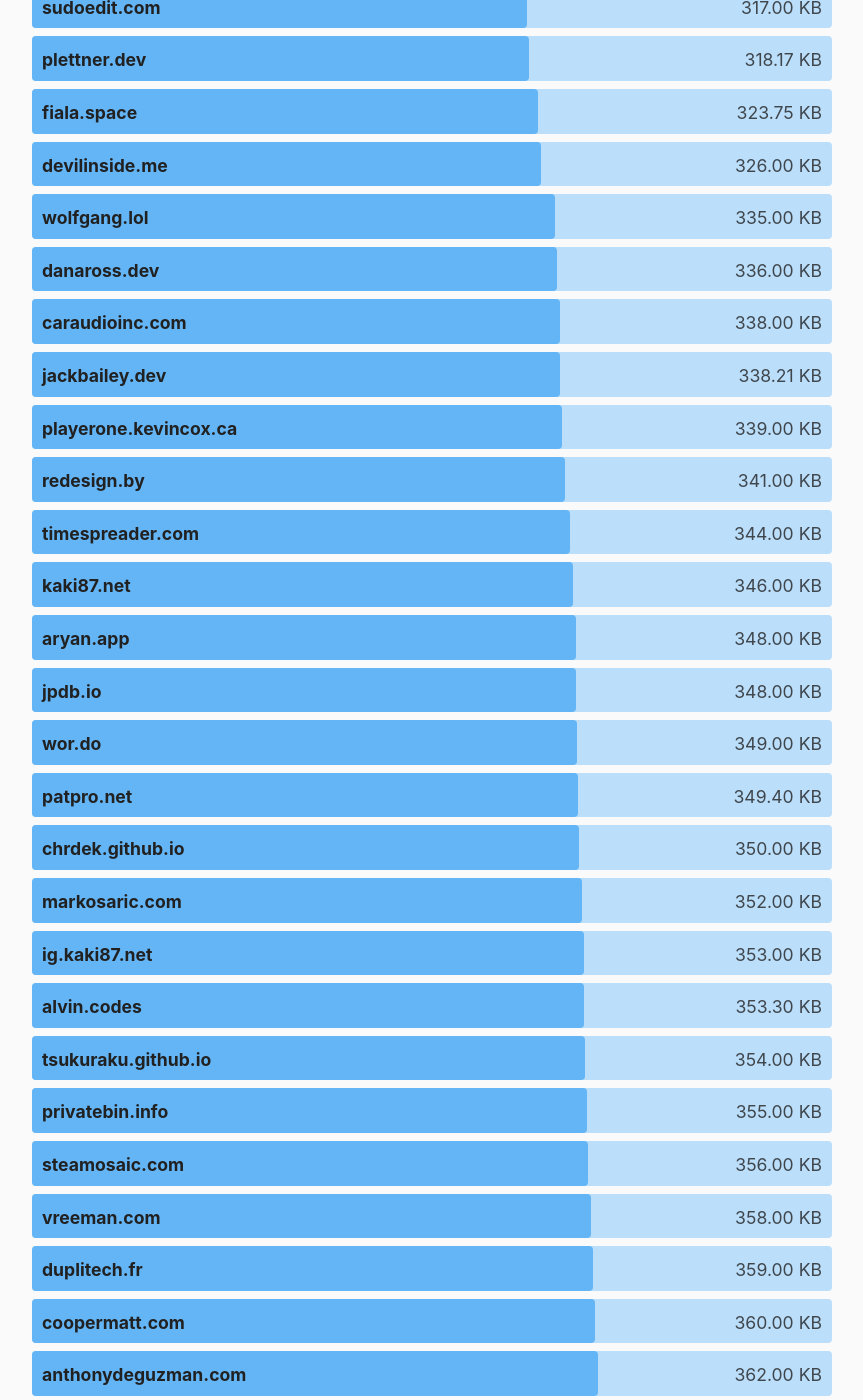
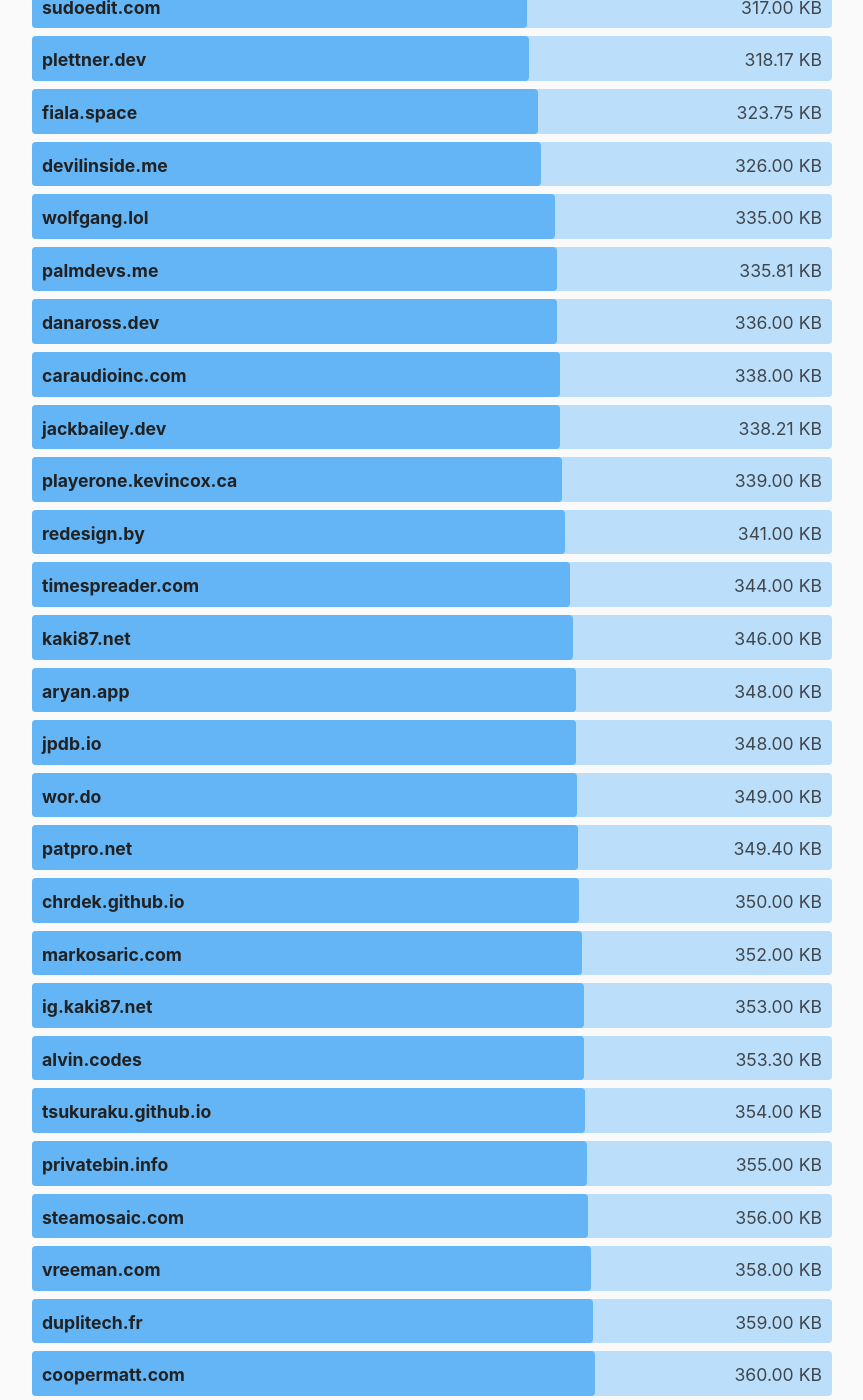
Before and after one commit to kevquirk/512kb.club, a Jekyll site: the page built from index.md, in a window 1280 px wide and 1400 px high, scrolled down 41518 px. Shown: the whole window, without its empty margins (208-1071 px from the left). Built offline with Jekyll 4.4.1, drawn with Linux system fonts in a browser that asks for light colours.

Commit message:
Update site palmdevs.me

```diff
--- a/_data/sites.yml
+++ b/_data/sites.yml
@@ -2849,9 +2849,9 @@
   last_checked: 2022-03-07
 
 - domain: palmdevs.me
-  url: http://palmdevs.me/
-  size: 363.12
-  last_checked: 2024-06-16
+  url: https://palmdevs.me/
+  size: 335.81
+  last_checked: 2024-10-02
 
 - domain: palora.vercel.app
   url: https://palora.vercel.app/
```
